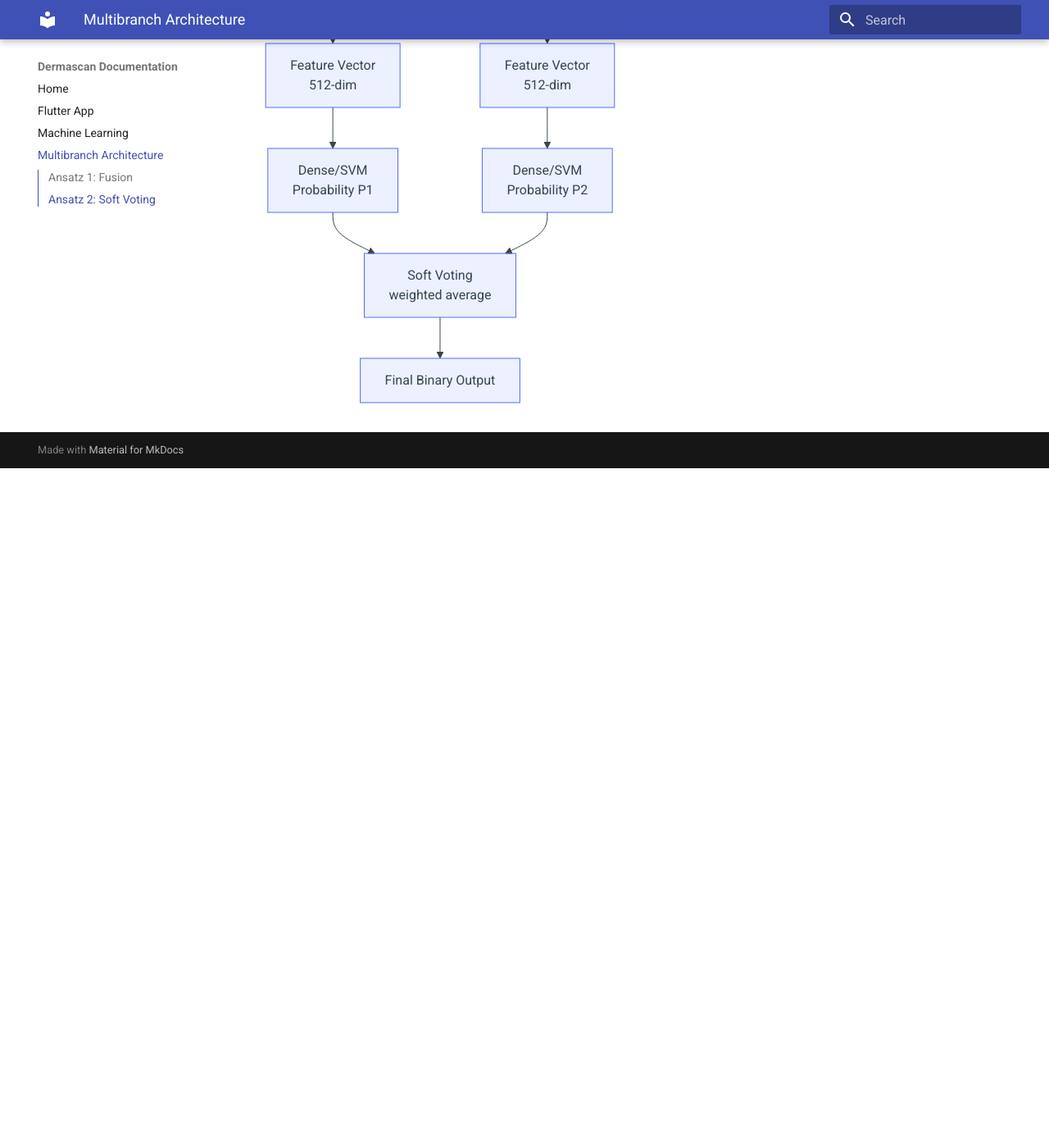
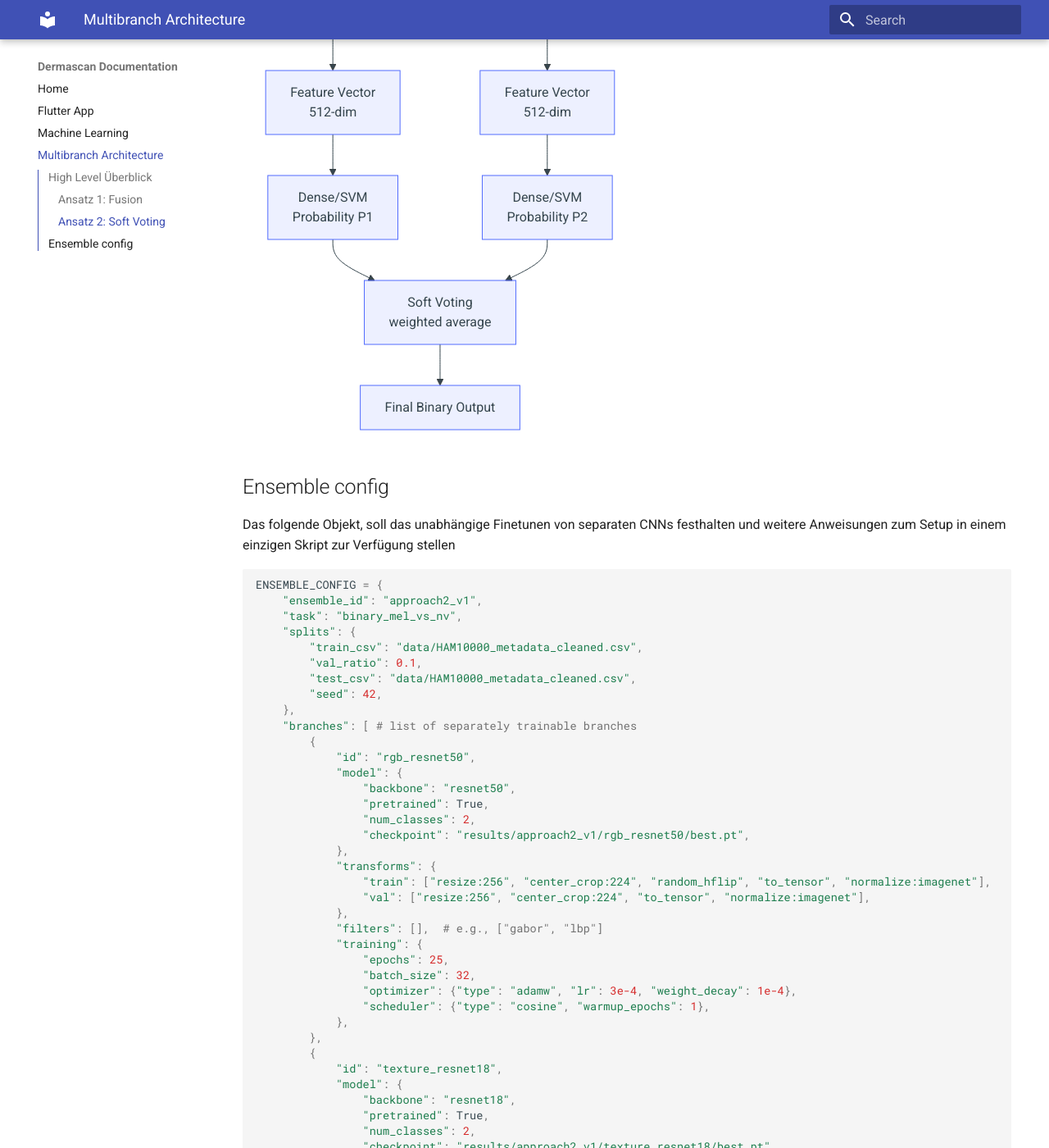
Before and after one commit to mrcklwhn/dermascan, an MkDocs documentation site: the page built from docs/machine_learning/multibranch_architecture.md, in a window 1280 px wide and 1400 px high, scrolled down 1807 px. Shown: the whole window at 82% size. Built offline with MkDocs 1.6.1 and Material for MkDocs 9.7.7, drawn with Linux system fonts in a browser that asks for light colours; before the commit the page ends 2378 px from its top, so only the background shows below that; some of the changed text lies outside the part shown.

Commit message:
Enhance multibranch architecture documentation and add ensemble planning for Approach 2

````diff
--- a/docs/machine_learning/multibranch_architecture.md
+++ b/docs/machine_learning/multibranch_architecture.md
@@ -1,9 +1,9 @@
 # Eigene Klassifikations Architektur
 Um die Nachvollziehbarkeit der neuronalen Modelle zu verbessern, sollen verschiedene Bildvorverarbeitungs-Algorithmen dazu genutzt werden, um die bestimmte Merkmale, auf die ein menschlicher Arzt achten würde, künstlich in die Entscheidungsfindung mit einzubringen. Genauer soll es mehrere Experten-CNNs geben, die sich auf jeweils ein Merkmal der Läsion genauer Fokussieren und deren Entscheidung letztlich kombiniert wird.
 
+## High Level Überblick
 
-
-## Ansatz 1: Fusion
+### Ansatz 1: Fusion
 Aufbau eines **Dualbranch-CNN**, welches die Enschätzung zweier gemeinsam trainierter CNNs per `Fusions-Layer` kombiniert.
   - Zwei CNNs erzeugen gleich große Feature-Vektoren.
   - Fusion der Vektoren; Klassifikation via Dense NN, SVM, Decision Tree.
@@ -22,7 +22,7 @@
     Fusion --> Head[Classification Head<br/>Dense -> 1 sigmoid output]
 ```
 
-## Ansatz 2: Soft Voting
+### Ansatz 2: Soft Voting
 Aufbau eines **Dualbranch-CNN**, welches die Enschätzung zweier **getrennt** trainierter CNNs nach Soft Voting kombiniert.
   - Zwei CNNs erzeugen getrennte Feature-Vektoren
   - Jeweils Klassifikation via Dense NN, SVM, Decision Tree
@@ -41,3 +41,70 @@
     P2 --> Voting
     Voting --> Output[Final Binary Output]
 ```
+
+## Ensemble config
+Das folgende Objekt, soll das unabhängige Finetunen von separaten CNNs festhalten und weitere Anweisungen zum Setup in einem einzigen Skript zur Verfügung stellen
+
+```python
+ENSEMBLE_CONFIG = {
+    "ensemble_id": "approach2_v1",
+    "task": "binary_mel_vs_nv",
+    "splits": {
+        "train_csv": "data/HAM10000_metadata_cleaned.csv",
+        "val_ratio": 0.1,
+        "test_csv": "data/HAM10000_metadata_cleaned.csv",
+        "seed": 42,
+    },
+    "branches": [ # list of separately trainable branches
+        {
+            "id": "rgb_resnet50",
+            "model": {
+                "backbone": "resnet50",
+                "pretrained": True,
+                "num_classes": 2,
+                "checkpoint": "results/approach2_v1/rgb_resnet50/best.pt",
+            },
+            "transforms": {
+                "train": ["resize:256", "center_crop:224", "random_hflip", "to_tensor", "normalize:imagenet"],
+                "val": ["resize:256", "center_crop:224", "to_tensor", "normalize:imagenet"],
+            },
+            "filters": [],  # e.g., ["gabor", "lbp"]
+            "training": {
+                "epochs": 25,
+                "batch_size": 32,
+                "optimizer": {"type": "adamw", "lr": 3e-4, "weight_decay": 1e-4},
+                "scheduler": {"type": "cosine", "warmup_epochs": 1},
+            },
+        },
+        {
+            "id": "texture_resnet18",
+            "model": {
+                "backbone": "resnet18",
+                "pretrained": True,
+                "num_classes": 2,
+                "checkpoint": "results/approach2_v1/texture_resnet18/best.pt",
+            },
+            "transforms": {
+                "train": ["resize:256", "center_crop:224", "random_hflip", "to_tensor", "normalize:imagenet"],
+                "val": ["resize:256", "center_crop:224", "to_tensor", "normalize:imagenet"],
+            },
+            "filters": ["gabor", "lbp"],
+            "training": {
+                "epochs": 25,
+                "batch_size": 32,
+                "optimizer": {"type": "adamw", "lr": 3e-4, "weight_decay": 1e-4},
+                "scheduler": {"type": "cosine", "warmup_epochs": 1},
+            },
+        },
+    ],
+    "voting": { # isolate block definining the combiner
+        "strategy": "soft",
+        "weights": {"rgb_resnet50": 0.6, "texture_resnet18": 0.4},
+        "tie_breaker": "max_prob",  # future: switch to fusion layer here
+    },
+    "logging": {
+        "output_dir": "results/approach2_v1",
+        "metrics": ["f1", "auc", "accuracy", "sensitivity", "specificity"],
+    },
+}
+```
````
Also changed, not shown: docs/machine_learning/plan-approach2Ensemble.prompt.md (added, +13 -0 lines).
